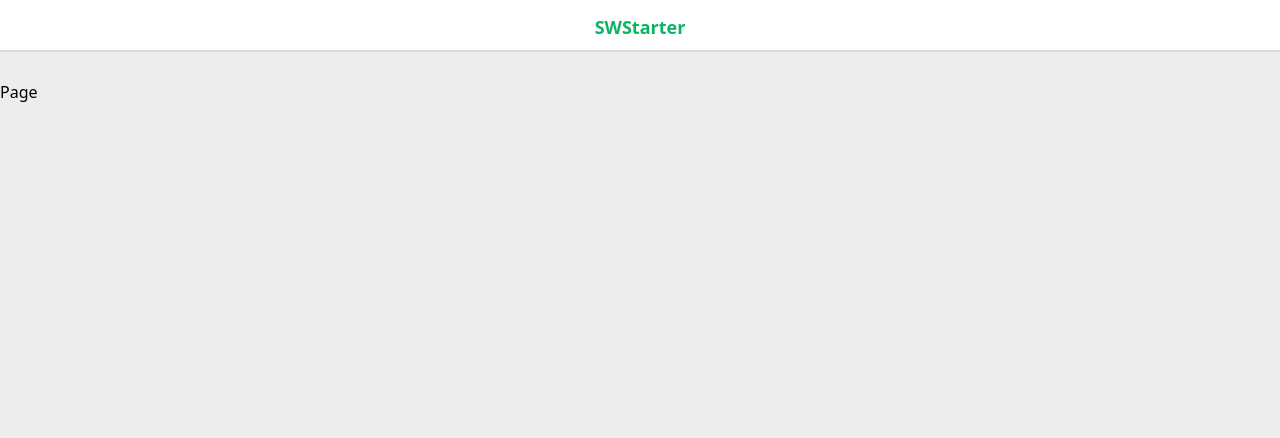
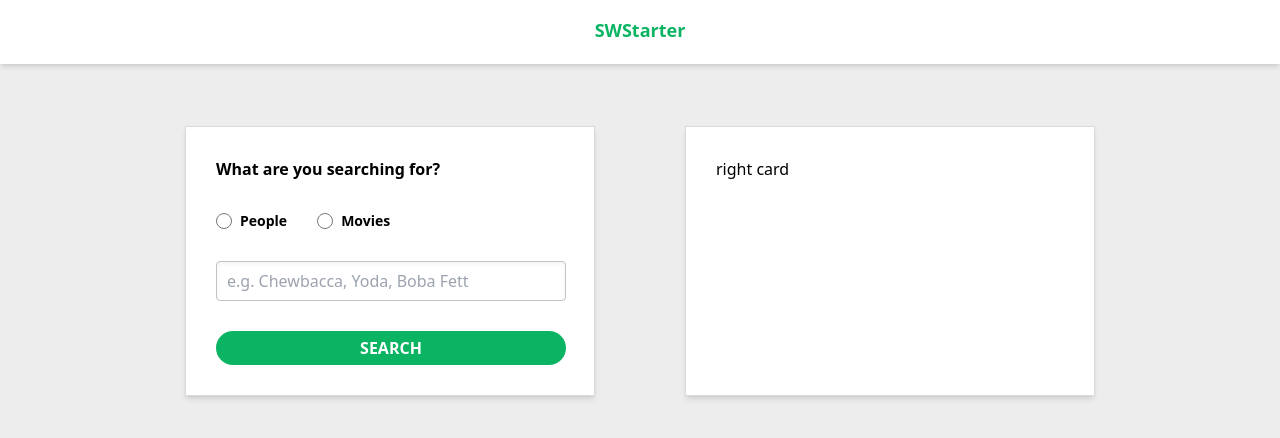
Before and after one commit to nhil777/swapi-fe, a Next.js app: page / in a window 1280 px wide. Shown: the top 438 px of the page. Built offline with nearby package versions, Linux system fonts and the light colour scheme.

Commit message:
Basic structure

```diff
--- a/src/app/page.tsx
+++ b/src/app/page.tsx
@@ -1,11 +1,19 @@
+import Card from '#/components/Card';
+import Container from '#/components/Container';
 import Header from '#/components/Header';
+import SearchForm from '#/components/SearchForm';
 
 export default function Page() {
   return (
     <main>
       <Header />
 
-      <p>Page</p>
+      <Container>
+        <Card>
+          <SearchForm />
+        </Card>
+        <Card>right card</Card>
+      </Container>
     </main>
   );
 }
--- /dev/null
+++ b/src/components/Button.tsx
@@ -0,0 +1,21 @@
+type Props = {
+  children: any;
+  disabled?: boolean;
+  type?: React.ButtonHTMLAttributes<HTMLButtonElement>['type'];
+};
+
+export default function Button({
+  children,
+  disabled = false,
+  type = 'button',
+}: Props) {
+  return (
+    <button
+      className="bg-greenTeal disabled:bg-gray mt-[30px] h-[34px] w-[350px] cursor-pointer rounded-full text-base font-bold uppercase text-white outline-none disabled:cursor-not-allowed"
+      disabled={disabled}
+      type={type}
+    >
+      {children}
+    </button>
+  );
+}
--- /dev/null
+++ b/src/components/Card.tsx
@@ -0,0 +1,11 @@
+type Props = {
+  children: any;
+};
+
+export default function Card({ children }: Props) {
+  return (
+    <div className="rounded-4 border-gainsboro mx-[30px] my-[30px] w-[410px] border bg-white p-[30px] shadow-md">
+      {children}
+    </div>
+  );
+}
--- /dev/null
+++ b/src/components/Container.tsx
@@ -0,0 +1,7 @@
+type Props = {
+  children: any;
+};
+
+export default function Container({ children }: Props) {
+  return <div className="flex justify-center gap-[30px]">{children}</div>;
+}
--- a/src/components/Header.tsx
+++ b/src/components/Header.tsx
@@ -1,9 +1,7 @@
-import '#/styles/components/Header.css';
-
 export default function Header() {
   return (
-    <header className="header">
-      <h1 className="title">SWStarter</h1>
+    <header className="header mb-8 h-16 w-full bg-white p-4 text-center shadow-md">
+      <h1 className="text-greenTeal text-lg font-bold">SWStarter</h1>
     </header>
   );
 }
--- /dev/null
+++ b/src/components/Input.tsx
@@ -0,0 +1,26 @@
+type Props = {
+  name: string;
+  placeholder: string;
+  autoFocus?: boolean;
+  value: string;
+  onChange: (e: React.ChangeEvent<HTMLInputElement>) => void;
+};
+
+export default function Input({
+  name,
+  placeholder,
+  autoFocus = false,
+  value,
+  onChange,
+}: Props) {
+  return (
+    <input
+      className="border-gray mt-[30px] h-[40px] w-[350px] rounded border bg-white p-[10px] text-base shadow-inner outline-none"
+      name={name}
+      placeholder={placeholder}
+      autoFocus={autoFocus}
+      value={value}
+      onChange={onChange}
+    />
+  );
+}
--- /dev/null
+++ b/src/components/RadioInput.tsx
@@ -0,0 +1,31 @@
+type Props = {
+  name: string;
+  label: string;
+  value: string;
+  checked: boolean;
+  onChange: (e: React.ChangeEvent<HTMLInputElement>) => void;
+};
+
+export default function RadioInput({
+  name,
+  label,
+  value,
+  checked,
+  onChange,
+}: Props) {
+  return (
+    <div className="mr-[30px] flex items-center">
+      <input
+        type="radio"
+        name={name}
+        value={value}
+        checked={checked}
+        onChange={onChange}
+        className="h-4 w-4 border-gray-300 bg-gray-100 text-blue-600 focus:ring-2 focus:ring-blue-500 dark:border-gray-600 dark:bg-gray-700 dark:ring-offset-gray-800 dark:focus:ring-blue-600"
+      />
+      <label className="ms-2 text-sm font-bold text-gray-400 dark:text-gray-500">
+        {label}
+      </label>
+    </div>
+  );
+}
--- /dev/null
+++ b/src/components/SearchForm.tsx
@@ -0,0 +1,61 @@
+'use client';
+
+import { useState } from 'react';
+import Button from './Button';
+import Input from './Input';
+import RadioInput from './RadioInput';
+
+export default function SearchForm() {
+  const [searchType, setSearchType] = useState('People');
+  const [searchQuery, setSearchQuery] = useState('');
+
+  const handleSearchTypeChange = (e: React.ChangeEvent<HTMLInputElement>) => {
+    setSearchType(e.target.value);
+  };
+
+  const handleSearchQueryChange = (e: React.ChangeEvent<HTMLInputElement>) => {
+    setSearchQuery(e.target.value);
+  };
+
+  const handleSubmit = (e: React.FormEvent<HTMLFormElement>) => {
+    e.preventDefault();
+
+    console.log('search type', searchType);
+    console.log('search query', searchQuery);
+  };
+
+  return (
+    <form onSubmit={handleSubmit}>
+      <div>
+        <p className="mb-[30px] font-semibold">What are you searching for?</p>
+
+        <div className="flex">
+          <RadioInput
+            name="search-type"
+            label="People"
+            value="People"
+            checked={searchType === 'people'}
+            onChange={handleSearchTypeChange}
+          />
+          <RadioInput
+            name="search-type"
+            label="Movies"
+            value="movies"
+            checked={searchType === 'movies'}
+            onChange={handleSearchTypeChange}
+          />
+        </div>
+
+        <Input
+          name="search-query"
+          placeholder="e.g. Chewbacca, Yoda, Boba Fett"
+          autoFocus={true}
+          value={searchQuery}
+          onChange={handleSearchQueryChange}
+        />
+
+        <Button type="submit">Search</Button>
+      </div>
+    </form>
+  );
+}
--- a/src/styles/components/Header.css
+++ /dev/null
@@ -1,15 +0,0 @@
-.header {
-    background-color: theme('colors.white');
-    width: 100%;
-    height: 50px;
-    margin-bottom: 30px;
-    padding: 14px;
-    box-shadow: 0 2px 0 0 theme('colors.gainsboro');
-    text-align: center;
-}
-
-.title {
-    color: theme('colors.greenTeal');
-    font-size: 18px;
-    font-weight: bold;
-}
--- a/tailwind.config.js
+++ b/tailwind.config.js
@@ -10,6 +10,14 @@ module.exports = {
       whiteEdgar: '#ededed',
       gainsboro: '#dadada',
       greenTeal: '#0ab463',
+      darkGray: 'rgba(132, 132, 132, 0.75)',
+      gray: '#c4c4c4',
+    },
+    extend: {
+      spacing: {
+        '30px': '30px',
+        '20px': '20px',
+      },
     },
   },
 };
```
